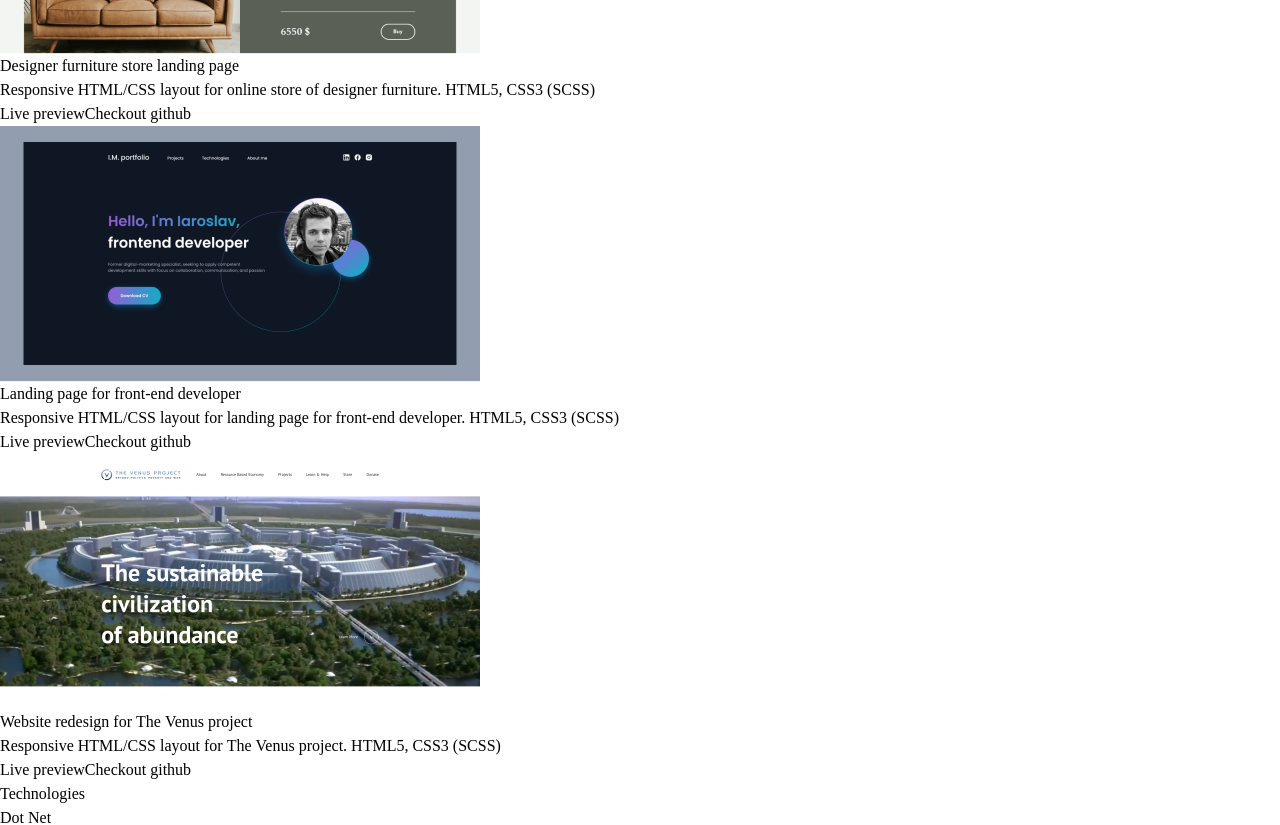
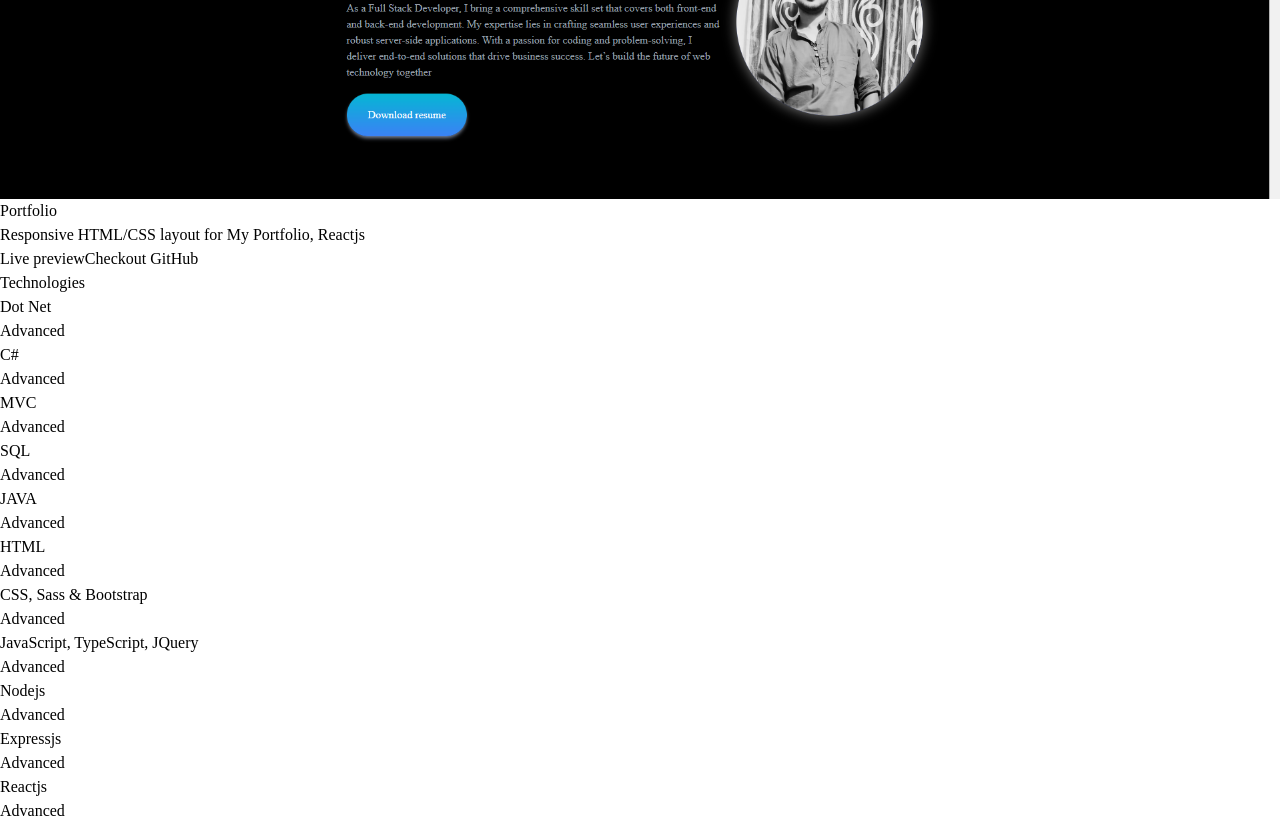
Before and after one commit to Mrajbhar/Portfolio, a React (Vite) app: page / in a window 1280 px wide. Shown: the part 1080-1905 px from the top of the page. Built offline with nearby package versions, Linux system fonts and the light colour scheme.

Commit message:
added projects

```diff
--- a/src/App.jsx
+++ b/src/App.jsx
@@ -212,60 +212,36 @@ function App() {
               <div className="border border-gray-500 rounded-md p-5 flex-1">
                 <img src={Project2} className="w-full h-auto" />
                 <h3 className="text-2xl font-semibold mt-8">
-                  Designer furniture store landing page
+                Portfolio
                 </h3>
                 <p className="text-gray-400 text-sm mt-2">
-                  Responsive HTML/CSS layout for online store of designer
-                  furniture. HTML5, CSS3 (SCSS)
+                  Responsive HTML/CSS layout for My Portfolio, Reactjs
                 </p>
-                <div className="flex gap-2 mt-12">
-                  <button className="flex-1 text-sm py-3 bg-gradient-to-t from-blue-500 rounded-full to-cyan-500 hover:from-blue-700 hover:to-cyan-700">
-                    Live preview
-                  </button>
-                  <button className="flex-1 text-sm py-3 border rounded-full hover:border-blue-500 hover:text-blue-500">
-                    Checkout github
-                  </button>
+                <div className="flex mt-12 gap-2">
+                  <a
+                    href="https://portfolio-pink-delta-49.vercel.app/"
+                    target="_blank"
+                    rel="noopener noreferrer"
+                    className="flex-1 inline-block"
+                  >
+                    <button className="w-full text-sm py-3 bg-gradient-to-t from-blue-500 rounded-full to-cyan-500 hover:from-blue-700 hover:to-cyan-700">
+                      Live preview
+                    </button>
+                  </a>
+                  <a
+                    href="https://github.com/Mrajbhar/Portfolio"
+                    target="_blank"
+                    rel="noopener noreferrer"
+                    className="flex-1 inline-block"
+                  >
+                    <button className="w-full text-sm py-3 border rounded-full hover:border-blue-500 hover:text-blue-500">
+                      Checkout GitHub
+                    </button>
+                  </a>
                 </div>
               </div>
             </div>
-            <div className="flex flex-col sm:flex-row  gap-10 mt-11">
-              <div className="border border-gray-500 rounded-md p-5 flex-1">
-                <img src={Project3} className="w-full h-auto" />
-                <h3 className="text-2xl font-semibold mt-8">
-                  Landing page for front-end developer
-                </h3>
-                <p className="text-gray-400 text-sm mt-2">
-                  Responsive HTML/CSS layout for landing page for front-end
-                  developer. HTML5, CSS3 (SCSS)
-                </p>
-                <div className="flex gap-4 mt-12">
-                  <button className="flex-1 text-sm py-3 bg-gradient-to-t from-blue-500 rounded-full to-cyan-500 hover:from-blue-700 hover:to-cyan-700">
-                    Live preview
-                  </button>
-                  <button className="flex-1 text-sm py-3 border rounded-full hover:border-blue-500 hover:text-blue-500">
-                    Checkout github
-                  </button>
-                </div>
-              </div>
-              <div className="border border-gray-500 rounded-md p-5 flex-1">
-                <img src={Project4} className="w-full h-auto" />
-                <h3 className="text-2xl font-semibold mt-8">
-                  Website redesign for The Venus project
-                </h3>
-                <p className="text-gray-400 text-sm mt-2">
-                  Responsive HTML/CSS layout for The Venus project. HTML5, CSS3
-                  (SCSS)
-                </p>
-                <div className="flex gap-2 mt-12">
-                  <button className="flex-1 text-sm py-3 bg-gradient-to-t from-blue-500 rounded-full to-cyan-500 hover:from-blue-700 hover:to-cyan-700">
-                    Live preview
-                  </button>
-                  <button className="flex-1 text-sm py-3 border rounded-full hover:border-blue-500 hover:text-blue-500">
-                    Checkout github
-                  </button>
-                </div>
-              </div>
-            </div>
+
           </div>
         </section>
         {/* Technoglies section */}
```
Also changed, not shown: src/assets/project2.png.
